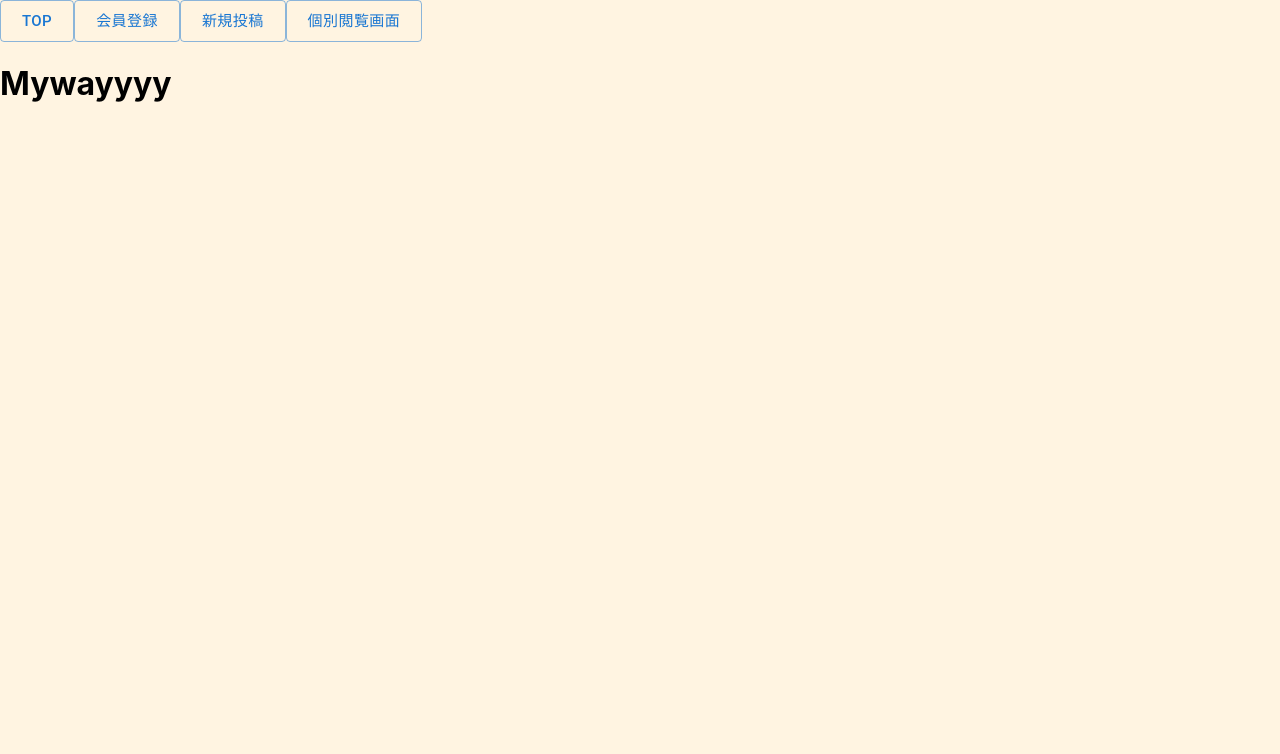
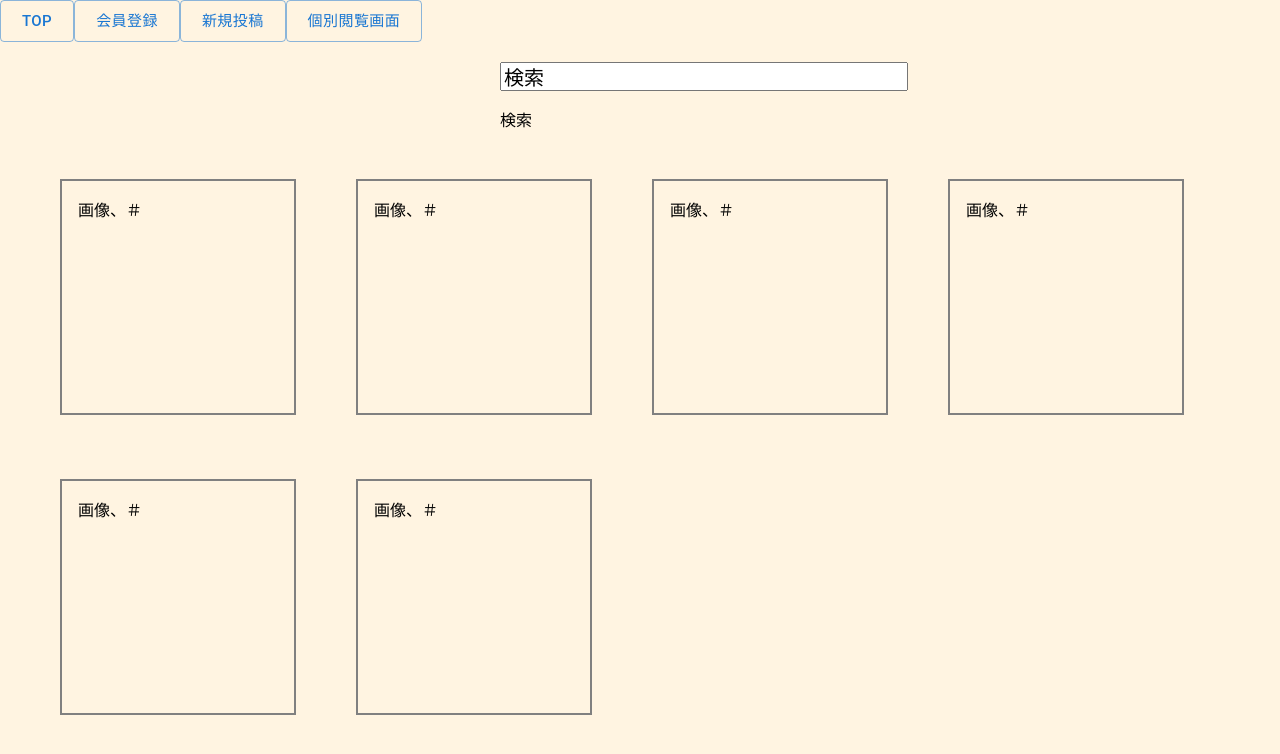
Before and after one commit to WaffleCollege/myway, a React (Create React App) app: page / in a window 1280 px wide. Shown: the top 754 px of the page. Built offline with nearby package versions, Linux system fonts and the light colour scheme.

Commit message:
検索ボックス追加、投稿表示イメージ追加

```diff
--- a/src/App.css
+++ b/src/App.css
@@ -4,4 +4,10 @@
   max-width:1000px;
   margin:0 auto;
   padding:0 10px;
+
 }
+
+/* .app{
+  float:right;
+  display:inline-block;
+} */
--- a/src/components/entire-display/entire.css
+++ b/src/components/entire-display/entire.css
@@ -0,0 +1,22 @@
+.explore {
+    width:400px;
+    /* float:right; */
+    padding-left: 500px;
+    padding-top:20px;
+}
+
+/* .buttons {
+    display:inline-block;
+    float:right;
+} */
+
+.boxes{
+    display:inline-block;
+    flex-wrap: wrap;
+    cursor: pointer;
+    margin-left: 60px;
+
+}
+/* .whole{
+    background-color: #9DDCDC;
+} */
--- a/src/components/entire-display/entire.js
+++ b/src/components/entire-display/entire.js
@@ -1,11 +1,31 @@
 import React from "react";
+import Txt from "./input"
+import "./entire.css"
+import BoxSystemProps from "./postdisplay";
+// import App from "../../App"
 
 function Entire (){
 
     return (
-        <div>
-        <h1>Mywayyyy</h1>
+        <>
+        <div className="whole">
+        <div className="explore">
+            <Txt />
         </div>
+        <div className="buttons">
+                {/* <App /> */}
+            </div>
+        <div className="displayimages">
+            <BoxSystemProps/>
+            <BoxSystemProps/>
+            <BoxSystemProps/>
+            <BoxSystemProps/>
+            <BoxSystemProps/>
+            <BoxSystemProps/>
+
+        </div>
+        </div>
+            </>
 
     )
 }
--- /dev/null
+++ b/src/components/entire-display/input.js
@@ -0,0 +1,28 @@
+// React から useState フックをインポート
+import { useState } from 'react';
+
+export const Txt = () => {
+  // 初期値: 空文字列 ''
+  const [text, setText] = useState('検索');
+
+  return (
+    <div>
+      <form onSubmit={(e) => e.preventDefault()}>
+        <input
+          type="text"
+          // text ステートが持っている入力中テキストの値を value として表示
+          value={text}
+          // onChange イベント（＝入力テキストの変化）を text ステートに反映する
+          onChange={(e) => setText(e.target.value)}
+        />
+        {/* <input type="submit" />   */}
+      </form>
+
+      {/* ↓ DOM のリアクティブな反応を見るためのサンプル */}
+      <p>{text}</p>
+      {/* ↑ あとで削除 */}
+    </div>
+  );
+};
+
+export default Txt
--- /dev/null
+++ b/src/components/entire-display/postdisplay.js
@@ -0,0 +1,20 @@
+import * as React from 'react';
+import Box from '@mui/material/Box';
+import "./entire.css"
+
+export default function BoxSystemProps() {
+  return (
+    <Box className = "boxes"
+      height={200}
+      width={200}
+      my={4}
+    //   display="flex"
+      alignItems="center"
+      gap={4}
+      p={2}
+      sx={{ border: '2px solid grey' }}
+    >
+     画像、＃
+    </Box>
+  );
+}
```
Also changed, not shown: src/components/entire-display/button.js (deleted, +0 -11 lines).
